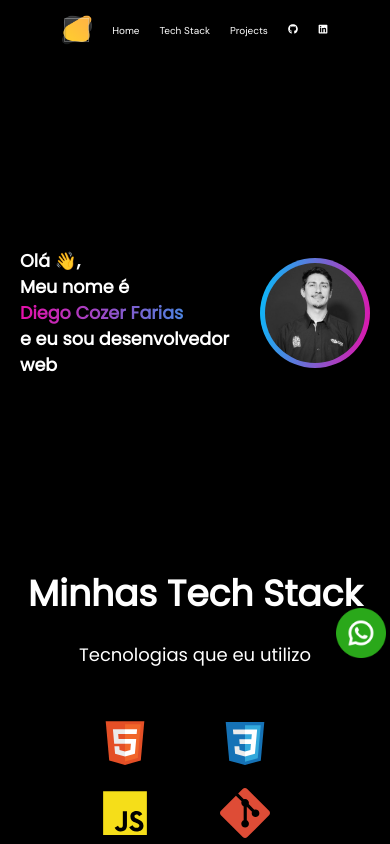
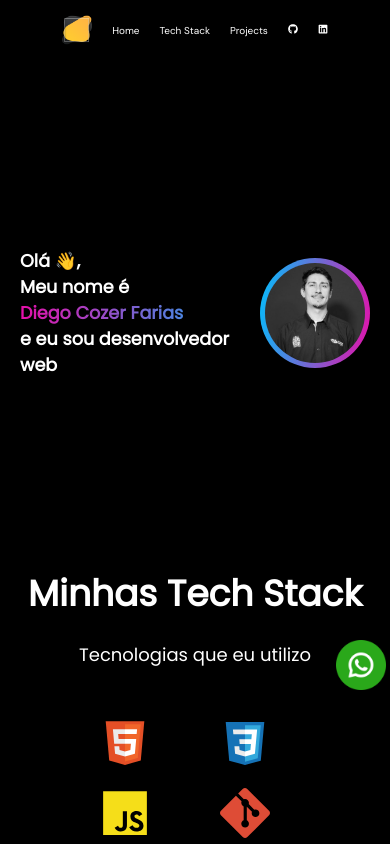
Before and after one commit to diegocozer/portfolio, a React (Create React App) app: page / in a window 390 px wide. Shown: the top 844 px of the page. Built offline with nearby package versions, Linux system fonts and the light colour scheme.

Commit message:
atualização responsivo

```diff
--- a/src/pages/Home.module.css
+++ b/src/pages/Home.module.css
@@ -100,7 +100,7 @@
 @media (max-width: 700px) {
     .wpp {
         left: 21rem;
-        top: 38rem;
+        top: 40rem;
         z-index: 1;
     }
 
```
Also changed, not shown: 6 other files (tests, documents, lock files or other folders).
